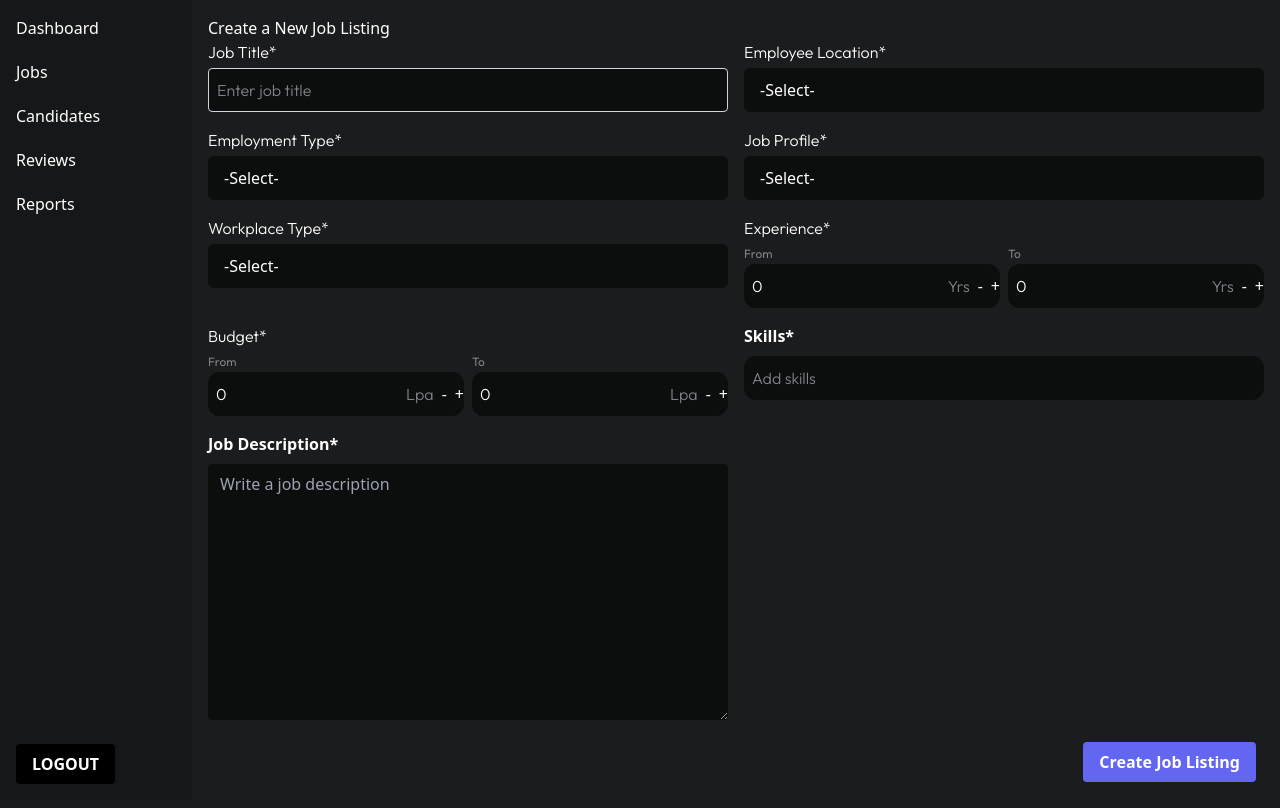
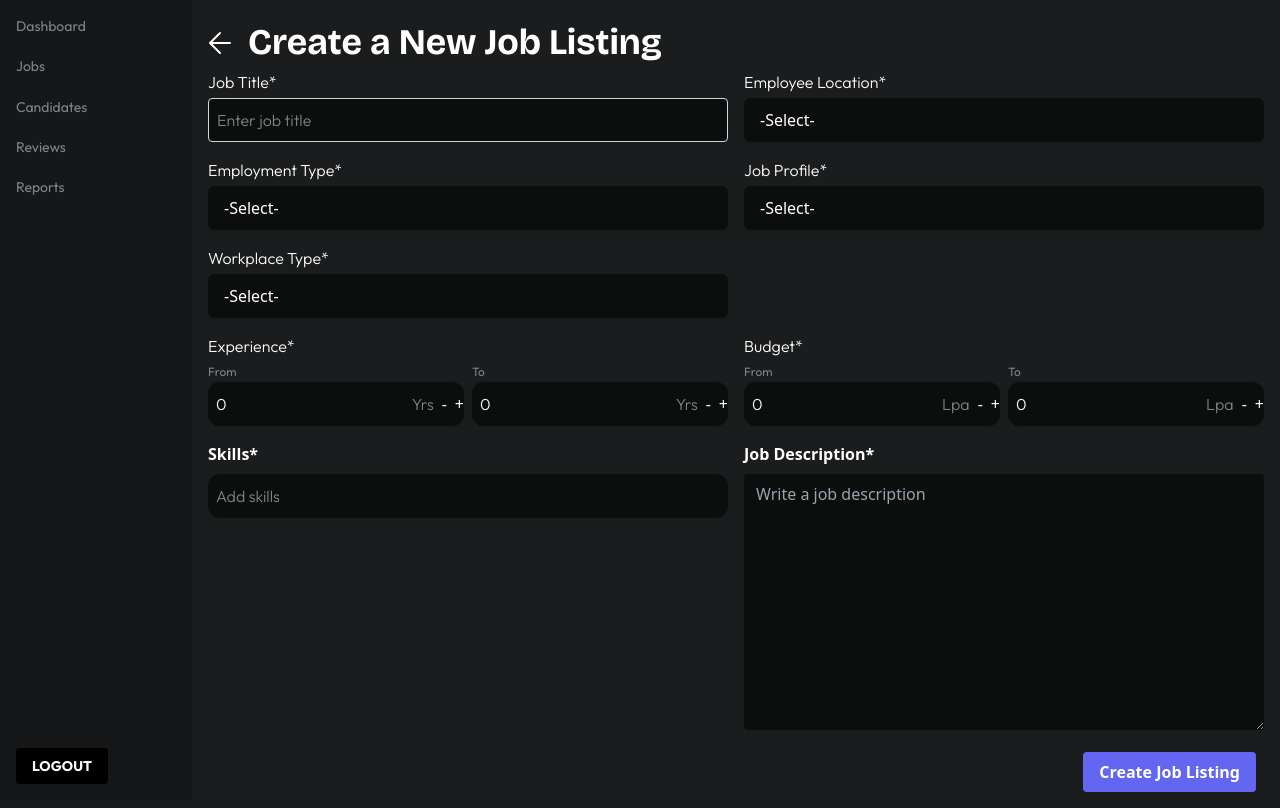
Before and after one commit to vavgithub/hirehive-1, a React (Vite) app in the folder client/: page /admin/create-job in a window 1280 px wide. Built offline with nearby package versions, Linux system fonts and the light colour scheme.

Commit message:
some css fixes

```diff
--- a/client/src/components/Form/JobForm.jsx
+++ b/client/src/components/Form/JobForm.jsx
@@ -61,6 +61,10 @@ const JobForm = ({
               handleOptionClick={handleOptionClick}
             />
           ))}
+
+          <div>
+
+          </div>
           <ExperienceField
             formData={formData}
             handleExperienceChange={handleExperienceChange}
--- a/client/src/components/Navbar.jsx
+++ b/client/src/components/Navbar.jsx
@@ -13,7 +13,7 @@ const Navbar = () => {
 
     return (
         <div className='flex bg-main-bg bg-cover bg-top h-full'>
-            <div className="fixed flex h-screen w-48 flex-col gap-6 bg-background-100 text-white justify-between py-4 px-4">
+            <div className="fixed flex h-screen w-48 flex-col gap-6 bg-background-100 text-font-gray typography-large-p justify-between py-4 px-4">
                 <div className='flex flex-col gap-5'>
                     <div>
                         <NavLink to="/admin/dashboard" end className={({ isActive }) => isActive ? "w-full text-font-accent" : "w-full hover:text-gray-300"}>Dashboard</NavLink>
--- a/client/src/components/Table.jsx
+++ b/client/src/components/Table.jsx
@@ -521,9 +521,6 @@ const Table = ({ rowsData, onUpdateCandidate }) => {
                     },
                     '& .MuiDataGrid-footerContainer': {
                         borderTop: 'none', // Remove the top border of the footer
-                    },
-                    '& .MuiDataGrid-footerContainer': {
-                        borderTop: 'none', // Remove the top border of the footer
                         color: 'white', // Set footer text color to white
                     },
                     '& .MuiTablePagination-root': {
--- a/client/src/pages/Admin/CreateJobs.jsx
+++ b/client/src/pages/Admin/CreateJobs.jsx
@@ -5,6 +5,7 @@ import { useNavigate } from 'react-router-dom';
 import { useCreateJobForm } from '../../hooks/useCreateJobForm';
 import JobForm from '../../components/Form/JobForm';
 import axios from '../../api/axios';
+import Header from '../../components/utility/Header';
 
 const CreateJobs = () => {
   const navigate = useNavigate();
@@ -28,7 +29,7 @@ const CreateJobs = () => {
   return (
     <div className="bg-background-80 h-screen">
       <div className='p-4'>
-        <h1>Create a New Job Listing</h1>
+      <Header HeaderText="Create a New Job Listing"></Header>
         <JobForm
           formData={formData}
           handleInputChange={handleInputChange}
--- a/client/src/pages/Admin/Dashboard.jsx
+++ b/client/src/pages/Admin/Dashboard.jsx
@@ -240,7 +240,7 @@ const Dashboard = () => {
 
             </div>
 
-            <div className='bg-background-100'>
+            <div className='bg-background-100 rounded-xl'>
 
                 <div className='flex gap-3'>
                     <StatsGrid stats={JobsStats} />
--- a/client/src/pages/Admin/EditJobs.jsx
+++ b/client/src/pages/Admin/EditJobs.jsx
@@ -5,6 +5,7 @@ import { useParams, useNavigate } from 'react-router-dom';
 import JobForm from '../../components/Form/JobForm';
 import axios from '../../api/axios';
 import { useCreateJobForm } from '../../hooks/useCreateJobForm';
+import Header from '../../components/utility/Header';
 
 const EditJobs = () => {
   const { id } = useParams();
@@ -50,7 +51,7 @@ const EditJobs = () => {
   return (
     <div className="bg-background-80 h-screen">
       <div className='p-4'>
-        <h1>Edit Job Listing</h1>
+        <Header HeaderText="Edit Job Listing"></Header>
         <JobForm
           formData={formData}
           handleInputChange={handleInputChange}
```
